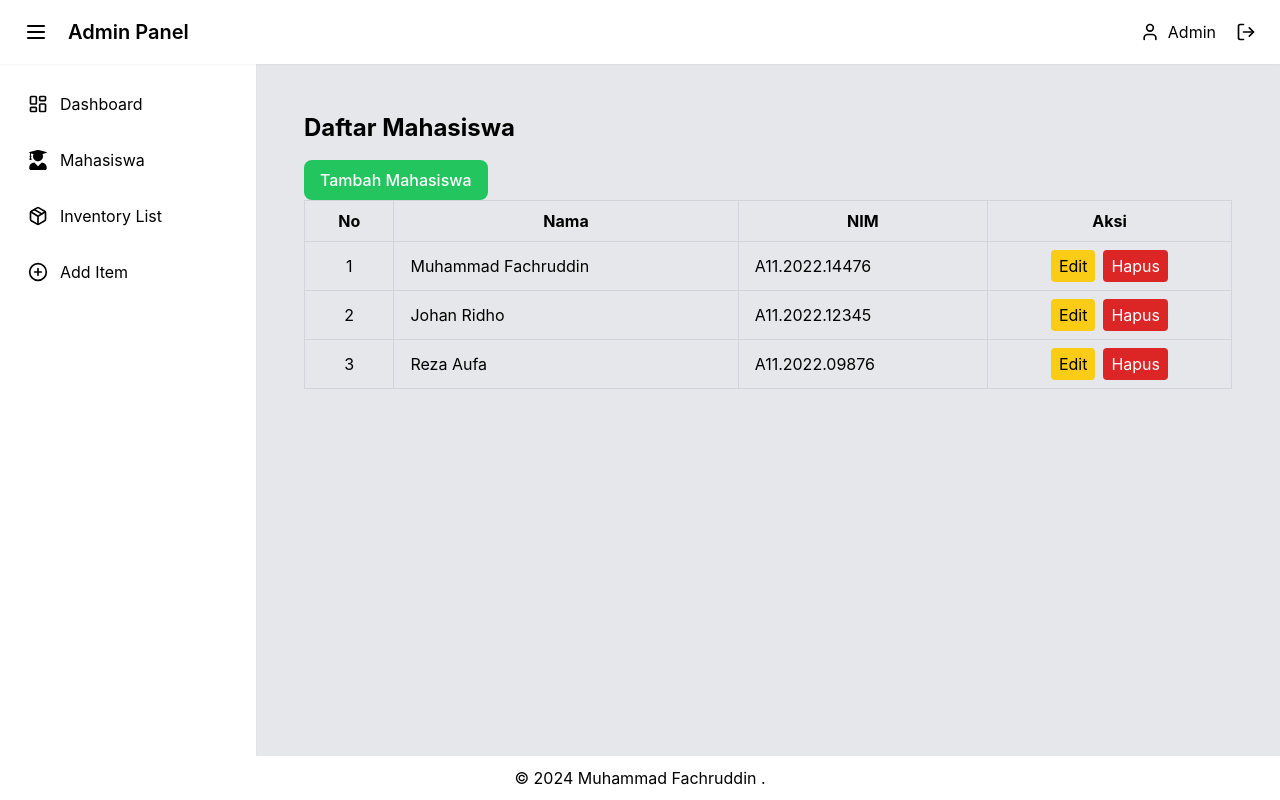
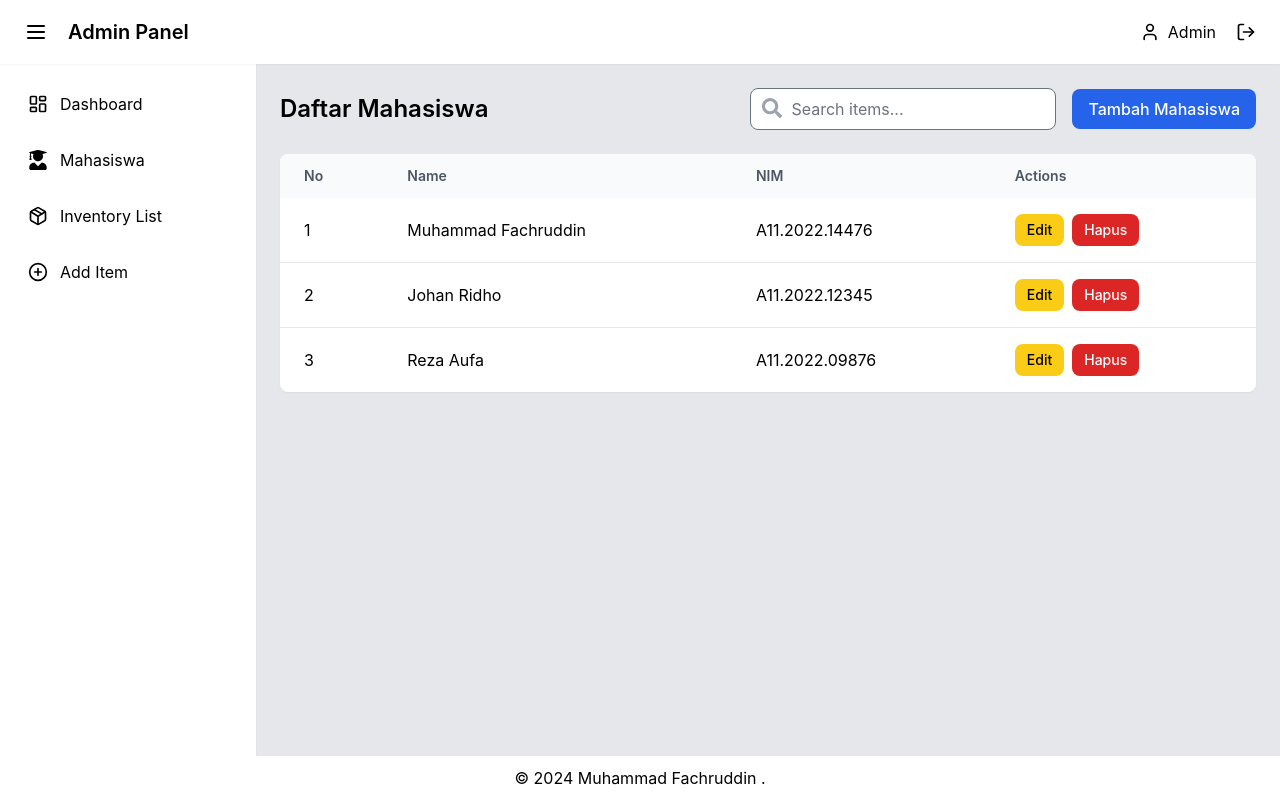
Before and after one commit to fachruddinruddin/Simulasi_psc, a React (Vite) app: page /mahasiswa in a window 1280 px wide. Built offline with nearby package versions, Linux system fonts and the light colour scheme.

Commit message:
refactor Table and Mahasiswa components; enhance table layout and styling, implement search functionality, and improve button interactions

```diff
--- a/src/components/ui/Table.jsx
+++ b/src/components/ui/Table.jsx
@@ -1,42 +1,55 @@
 import React from "react";
+import Button from "./Button";
 
 const Table = ({ data, onEdit, onDelete }) => {
   return (
-    <table className="w-full border-collapse border border-gray-200">
-      <thead>
+    <div className="bg-white rounded-lg shadow-sm overflow-hidden">
+      <table className="w-full">
+        <thead className="bg-gray-50">
           <tr>
-          <th className="border border-gray-300 px-4 py-2">No</th>
-          <th className="border border-gray-300 px-4 py-2">Nama</th>
-          <th className="border border-gray-300 px-4 py-2">NIM</th>
-          <th className="border border-gray-300 px-4 py-2">Aksi</th>
+            <th className="px-6 py-3 text-left text-sm font-semibold text-gray-600">
+              No
+            </th>
+            <th className="px-6 py-3 text-left text-sm font-semibold text-gray-600">
+              Name
+            </th>
+            <th className="px-6 py-3 text-left text-sm font-semibold text-gray-600">
+              NIM
+            </th>
+            <th className="px-6 py-3 text-left text-sm font-semibold text-gray-600">
+              Actions
+            </th>
           </tr>
         </thead>
-      <tbody>
+        <tbody className="divide-y divide-gray-200">
           {data.map((item, index) => (
             <tr key={item.id}>
-            <td className="border border-gray-300 px-4 py-2 text-center">
+              <td className="px-6 py-4">
                 {index + 1}
               </td>
-            <td className="border border-gray-300 px-4 py-2">{item.nama}</td>
-            <td className="border border-gray-300 px-4 py-2">{item.nim}</td>
-            <td className="border border-gray-300 px-4 py-2 text-center">
-              <button
-                className="bg-yellow-400 text-black px-2 py-1 mr-2 rounded"
+              <td className="px-6 py-4">{item.nama}</td>
+              <td className="px-6 py-4">{item.nim}</td>
+              <td className="px-6 py-4 space-x-2">
+                <Button
+                  variant="warning"
+                  size="sm"
                   onClick={() => onEdit(item)}
                 >
                   Edit
-              </button>
-              <button
-                className="bg-red-600 text-white px-2 py-1 rounded"
+                </Button>
+                <Button
+                  variant="danger"
+                  size="sm"
                   onClick={() => onDelete(item.id)}
                 >
                   Hapus
-              </button>
+                </Button>
               </td>
             </tr>
           ))}
         </tbody>
       </table>
+    </div>
   );
 };
 
--- a/src/pages/Mahasiswa.jsx
+++ b/src/pages/Mahasiswa.jsx
@@ -1,5 +1,6 @@
 import React, { useState } from "react";
 import Swal from "sweetalert2";
+import { FaSearch } from "react-icons/fa"; // import Search icon from react-icons
 import Button from "../components/ui/Button.jsx";
 import Table from "../components/ui/Table.jsx";
 
@@ -18,7 +19,7 @@ const Modal = ({ onClose, onSubmit, mahasiswa }) => {
           />
           <div className="mb-4">
             <label className="block text-gray-700 text-sm font-bold mb-2">
-              Nama:
+              Nama
             </label>
             <input
               type="text"
@@ -30,7 +31,7 @@ const Modal = ({ onClose, onSubmit, mahasiswa }) => {
           </div>
           <div className="mb-4">
             <label className="block text-gray-700 text-sm font-bold mb-2">
-              NIM:
+              NIM
             </label>
             <input
               type="text"
@@ -40,7 +41,7 @@ const Modal = ({ onClose, onSubmit, mahasiswa }) => {
               className="shadow appearance-none border rounded w-full py-2 px-3 text-gray-700 focus:outline-none focus:ring-indigo-500 focus:border-indigo-500"
             />
           </div>
-          <div className="flex justify-end">
+          <div className="flex justify-end space-x-2">
             <Button variant="danger" onClick={onClose}>
               Batal
             </Button>
@@ -63,6 +64,7 @@ const Mahasiswa = () => {
 
   const [modalVisible, setModalVisible] = useState(false);
   const [currentMahasiswa, setCurrentMahasiswa] = useState(null);
+  const [searchQuery, setSearchQuery] = useState("");
   const toggleModal = () => setModalVisible((prev) => !prev);
 
   const handleFormSubmit = (e) => {
@@ -79,16 +81,12 @@ const Mahasiswa = () => {
 
     if (id) {
       setMahasiswaData((prev) =>
-        prev.map((m) =>
-          m.id === Number(id) ? { ...m, nama, nim } : m
-        )
+        prev.map((m) => (m.id === Number(id) ? { ...m, nama, nim } : m))
       );
       Swal.fire("Success", "Data berhasil diperbarui", "success");
     } else {
-      setMahasiswaData((prev) => [
-        ...prev,
-        { id: prev.length + 1, nama, nim },
-      ]);
+      const newId = mahasiswaData.length > 0 ? Math.max(...mahasiswaData.map(m => m.id)) + 1 : 1;
+      setMahasiswaData((prev) => [...prev, { id: newId, nama, nim }]);
       Swal.fire("Success", "Mahasiswa baru berhasil ditambahkan", "success");
     }
     toggleModal();
@@ -114,14 +112,34 @@ const Mahasiswa = () => {
     toggleModal();
   };
 
+  const filteredMahasiswaData = mahasiswaData.filter(
+    (m) =>
+      m.nama.toLowerCase().includes(searchQuery.toLowerCase()) ||
+      m.nim.toLowerCase().includes(searchQuery.toLowerCase())
+  );
+
   return (
-    <div className="p-6">
-      <h2 className="text-2xl font-bold mb-4">Daftar Mahasiswa</h2>
-      <Button variant="success" onClick={toggleModal}>
-        Tambah Mahasiswa
-      </Button>
+    <div className="space-y-6">
+      <div className="flex justify-between items-center">
+        <h2 className="text-2xl font-semibold">Daftar Mahasiswa</h2>
+        <div className="flex items-center gap-4">
+          <div className="relative">
+            <input
+              type="text"
+              placeholder="Search items..."
+              value={searchQuery}
+              onChange={(e) => setSearchQuery(e.target.value)}
+              className="pl-10 pr-4 py-2 border rounded-lg focus:outline-none focus:ring-2 focus:ring-blue-500"
+            />
+            <FaSearch className="absolute left-3 top-2.5 text-gray-400" size={20} />
+          </div>
+          <Button variant="primary" onClick={toggleModal}>
+            Tambah Mahasiswa
+          </Button>
+        </div>
+      </div>
       <Table
-        data={mahasiswaData}
+        data={filteredMahasiswaData}
         onEdit={handleEdit}
         onDelete={handleDelete}
       />
```
Lines whose indentation alone changed are shown as unchanged.
